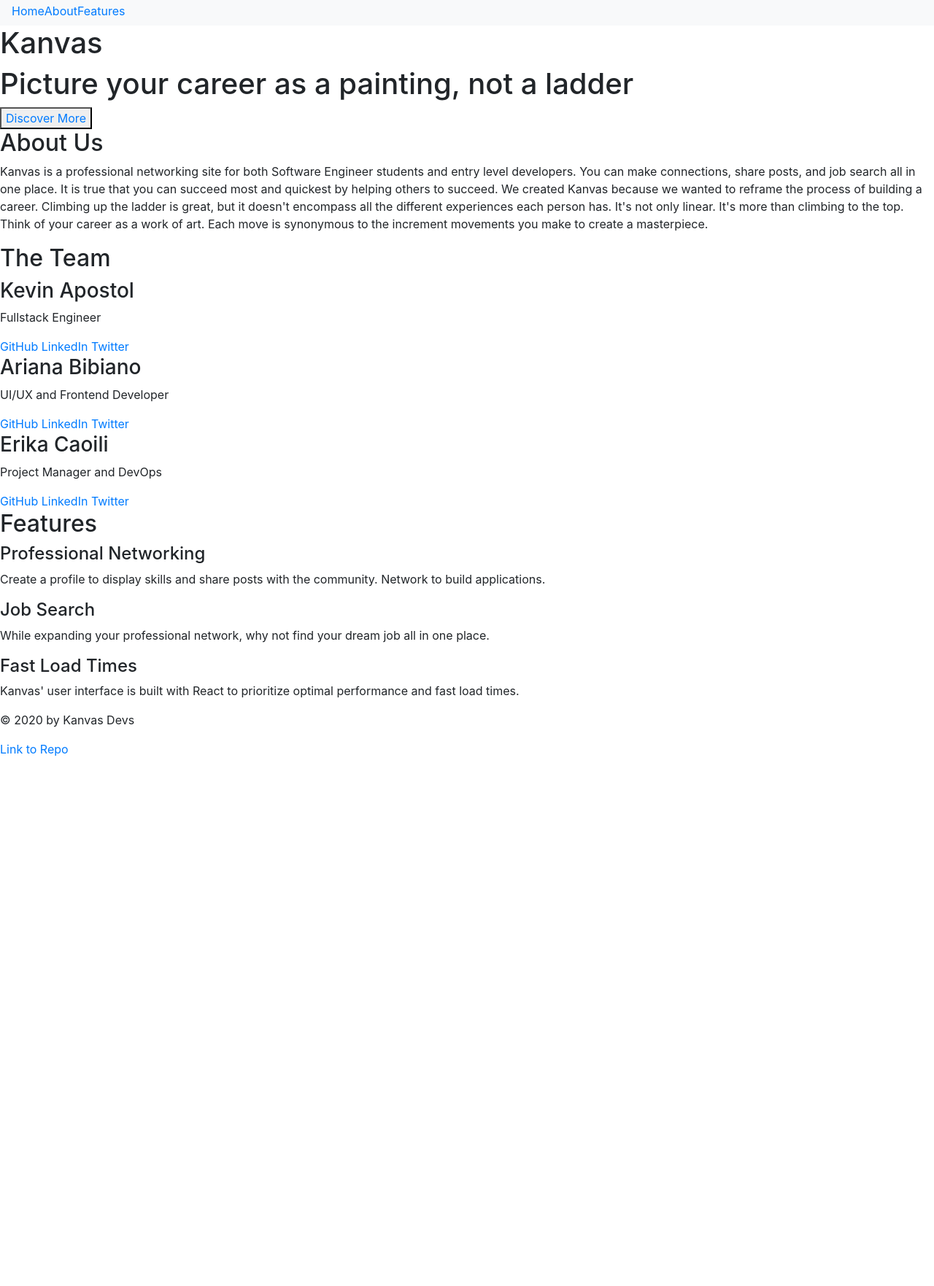
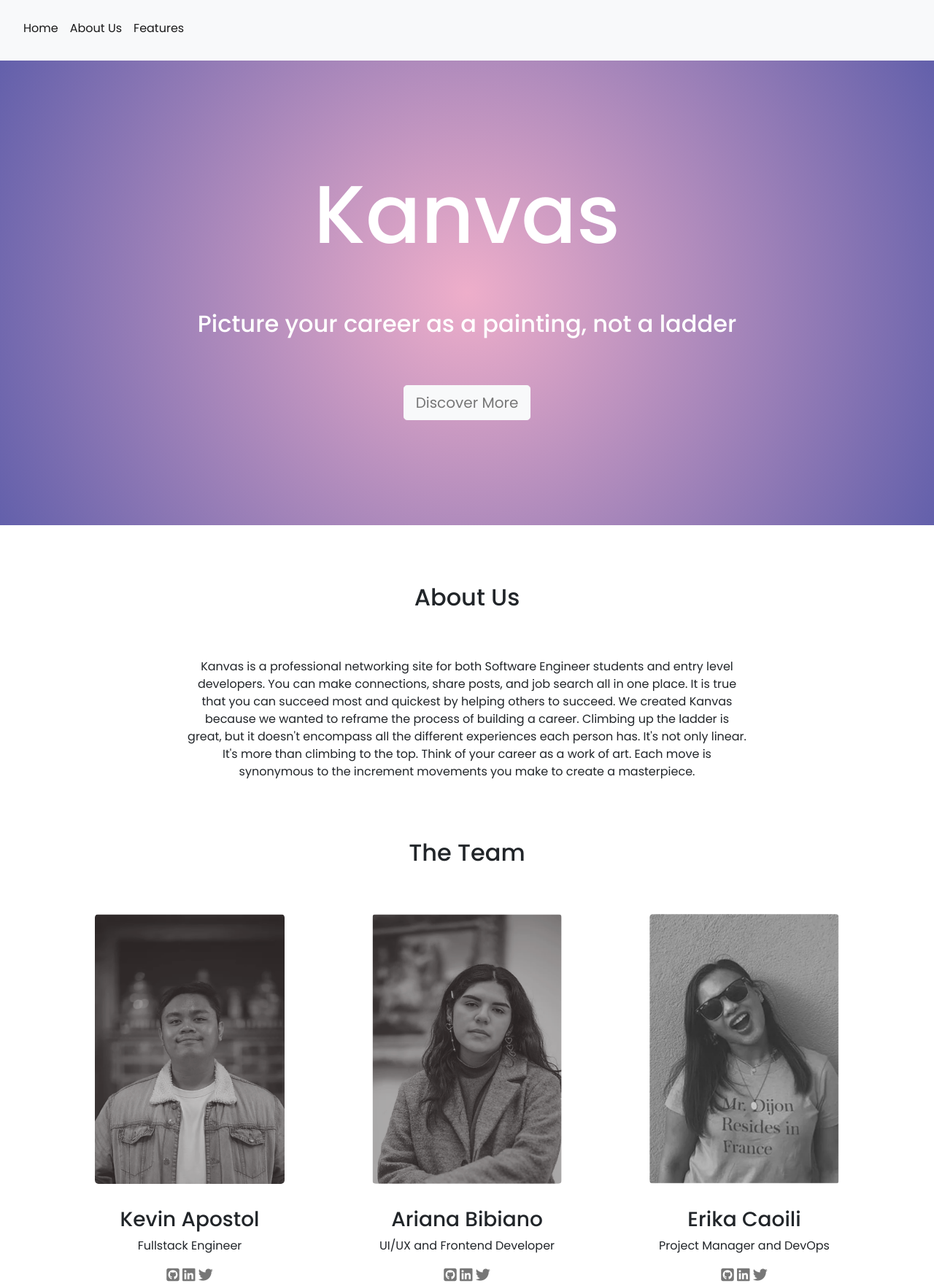
Before and after one commit to kevapostol/Landing, a plain HTML site: page index.html in a window 1280 px wide. Shown: the part 5-1768 px from the top of the page at 73% size. Before the commit the page ends 1044 px from the top, so only its background shows below. Drawn offline with nearby package versions, Linux system fonts and the light colour scheme.

Commit message:
Structure and Style file updates

```diff
--- a/index.html
+++ b/index.html
@@ -10,6 +10,9 @@
             name="viewport"
             content="width=device-width, initial-scale=1, shrink-to-fit=no"
         />
+        <link href="https://fonts.googleapis.com/css2?family=Poppins:wght@400;500&display=swap" rel="stylesheet">
+        <script src="https://kit.fontawesome.com/210cdb4421.js" crossorigin="anonymous"></script>
+
         <!-- Bootstrap Material Design CDN -->
         <link
             rel="stylesheet"
@@ -17,31 +20,40 @@
             integrity="sha384-9aIt2nRpC12Uk9gS9baDl411NQApFmC26EwAOH8WgZl5MYYxFfc+NcPb1dKGj7Sk"
             crossorigin="anonymous"
         />
-        <link rel="stylesheet" href="./style/index.scss" />
+        <link rel="stylesheet" href="./style.css" />
         <title>Kanvas</title>
     </head>
     <body>
-        <section id="landing-content">
-            <nav class="navbar navbar-expand-lg navbar-light bg-light">
+        <nav class="navbar navbar-expand-lg navbar-light bg-light p-4">
+            <button class="navbar-toggler" type="button" data-toggle="collapse" data-target="#navbarNav"
+                aria-controls="navbarNav" aria-expanded="false" aria-label="Toggle navigation">
+                <span class="navbar-toggler-icon"></span>
+            </button>
+            <div class="collapse navbar-collapse" id="navbarNav">
                 <ul class="navbar-nav">
-                    <li class="nav-item">
-                        <a href="#landing-content">Home</a>
+                    <li class="nav-item active">
+                        <a class="nav-link" href="#landing-content">Home</a>
                     </li>
-                    <li class="nav-item">
-                        <a href="#about-us">About</a>
+                    <li class="nav-item active">
+                        <a class="nav-link" href="#about">About Us</a>
                     </li>
-                    <li class="nav-item">
-                        <a href="#features">Features</a>
+                    <li class="nav-item active">
+                        <a class="nav-link" href="#feat">Features</a>
                     </li>
                 </ul>
+            </div>
         </nav>
+
+        <section id="landing-content">
+            <div class="hero">
                 <h1>Kanvas</h1>
-            <h1>Picture your career as a painting, not a ladder</h1>
-            <button>
+                <h2 class="hero2-heading">Picture your career as a painting, not a ladder</h2>
+                <button class="btn btn-light btn-lg">
                     <a href="https://www.kanvasdevs.com/">Discover More</a>
                 </button>
+            </div>
         </section>
-        <section id="about-us">
+        <div class="about-us justify" id="about">
             <h2>About Us</h2>
             <p>
                 Kanvas is a professional networking site for both Software
@@ -56,46 +68,68 @@
                 synonymous to the increment movements you make to create a
                 masterpiece.
             </p>
-        </section>
-        <section id="positions">
+        </div>
+        <div class="positions container">
             <h2>The Team</h2>
+            <div class="row">
+                <div class="col-sm">
+                    <img src="./pictures/Kevin.png" alt="Kevin">
                     <h3>Kevin Apostol</h3>
                     <p>Fullstack Engineer</p>
-            <a href="https://github.com/kevapostol">GitHub</a>
-            <a href="https://www.linkedin.com/in/kevapostol/">LinkedIn</a>
-            <a href="https://twitter.com/apostolkev">Twitter</a>
+                    <a href="https://github.com/kevapostol"><i class="fab fa-github-square fa-lg"></i></a>
+                    <a href="https://www.linkedin.com/in/kevapostol/"><i class="fab fa-linkedin fa-lg"></i></a>
+                    <a href="https://twitter.com/apostolkev"><i class="fab fa-twitter fa-lg"></i></a>
+                </div>
+                <div class="col-sm">
+                    <img src="./pictures/Ariana.png" alt="Ariana">
                     <h3>Ariana Bibiano</h3>
                     <p>UI/UX and Frontend Developer</p>
-            <a href="https://github.com/ariana124">GitHub</a>
-            <a href="https://www.linkedin.com/in/ariana-bibiano/">LinkedIn</a>
-            <a href="https://twitter.com/arianabnb">Twitter</a>
+                    <a href="https://github.com/ariana124"><i class="fab fa-github-square fa-lg"></i></a>
+                    <a href="https://www.linkedin.com/in/ariana-bibiano/"><i class="fab fa-linkedin fa-lg"></i></a>
+                    <a href="https://twitter.com/arianabnb"><i class="fab fa-twitter fa-lg"></i></a>
+                </div>
+                <div class="col-sm">
+                    <img src="./pictures/Erika.png" alt="Erika">
                     <h3>Erika Caoili</h3>
                     <p>Project Manager and DevOps</p>
-            <a href="https://github.com/ecaoili24">GitHub</a>
-            <a href="https://www.linkedin.com/in/erika-c-11a81368/">LinkedIn</a>
-            <a href="https://twitter.com/CaoiliErika">Twitter</a>
-        </section>
-        <section id="features">
+                    <a href="https://github.com/ecaoili24"><i class="fab fa-github-square fa-lg"></i></a>
+                    <a href="https://www.linkedin.com/in/erika-c-11a81368/"><i class="fab fa-linkedin fa-lg"></i></a>
+                    <a href="https://twitter.com/CaoiliErika"><i class="fab fa-twitter fa-lg"></i></a>
+                </div>
+            </div>
+        </div>
+        <div class="features container" id="feat">
             <h2>Features</h2>
+            <div class="row">
+                <div class="col-sm">
+                    <img class="feat" src="./pictures/feat1.png" alt="Feature 1">
                     <h4>Professional Networking</h4>
                     <p>
                         Create a profile to display skills and share posts with the
                         community. Network to build applications.
                     </p>
+                </div>
+                <div class="col-sm">
+                    <img class="feat" src="./pictures/feat2.png" alt="Feature 2">
                     <h4>Job Search</h4>
                     <p>
                         While expanding your professional network, why not find your
                         dream job all in one place.
                     </p>
+                </div>
+                <div class="col-sm">
+                    <img class="feat" src="./pictures/feat3.png" alt="Feature 3">
                     <h4>Fast Load Times</h4>
                     <p>
                         Kanvas' user interface is built with React to prioritize optimal
                         performance and fast load times.
                     </p>
-        </section>
+                </div>
+            </div>
+        </div>
         <footer>
             <p>© 2020 by Kanvas Devs</p>
-            <a href="https://github.com/ariana124/kanvas">Link to Repo</a>
+            <a href="https://github.com/ariana124/kanvas"><i class="fab fa-github-alt fa-4x"></i></a>
         </footer>
     </body>
 </html>
--- /dev/null
+++ b/style.css
@@ -0,0 +1,73 @@
+* {
+    font-family: 'Poppins',
+    sans-serif;
+}
+.positions, .features, .about-us, footer {
+    text-align: center;
+    margin: 5rem auto;
+}
+
+
+.hero {
+    text-align: center;
+    margin: auto;
+    background: rgb(238, 174, 202);
+    background: radial-gradient(circle, rgba(238, 174, 202, 1) 0%, rgba(99, 96, 171, 1) 100%);
+    padding-top: 9rem;
+    padding-bottom: 9rem;
+}
+
+h1, .hero2-heading {
+    color: white
+}
+
+h1 {
+    font-size: 7rem;
+    margin-bottom: 4rem;
+}
+
+h2 {
+    font-size: 2rem;
+    margin-bottom: 4rem;
+}
+
+.about-us {
+    width: 60%;
+}
+
+h3, h4 {
+    padding-top: 2rem;
+}
+
+img {
+    border-radius: 5px;
+    width: 280px;
+    height: 400px;
+}
+
+
+img {
+    border-radius: 5px;
+    width: 260px;
+    height: 370px;
+}
+
+.feat {
+    border-radius: 5px;
+    width: 230px;
+    height: 160px;
+}
+
+.fab {
+    color: #777777;
+}
+
+a {
+    color: #777777;
+    text-decoration:none;
+}
+
+a:hover {
+    text-decoration: none;
+    color: #000000;
+}
```
Lines whose indentation alone changed are shown as unchanged.
